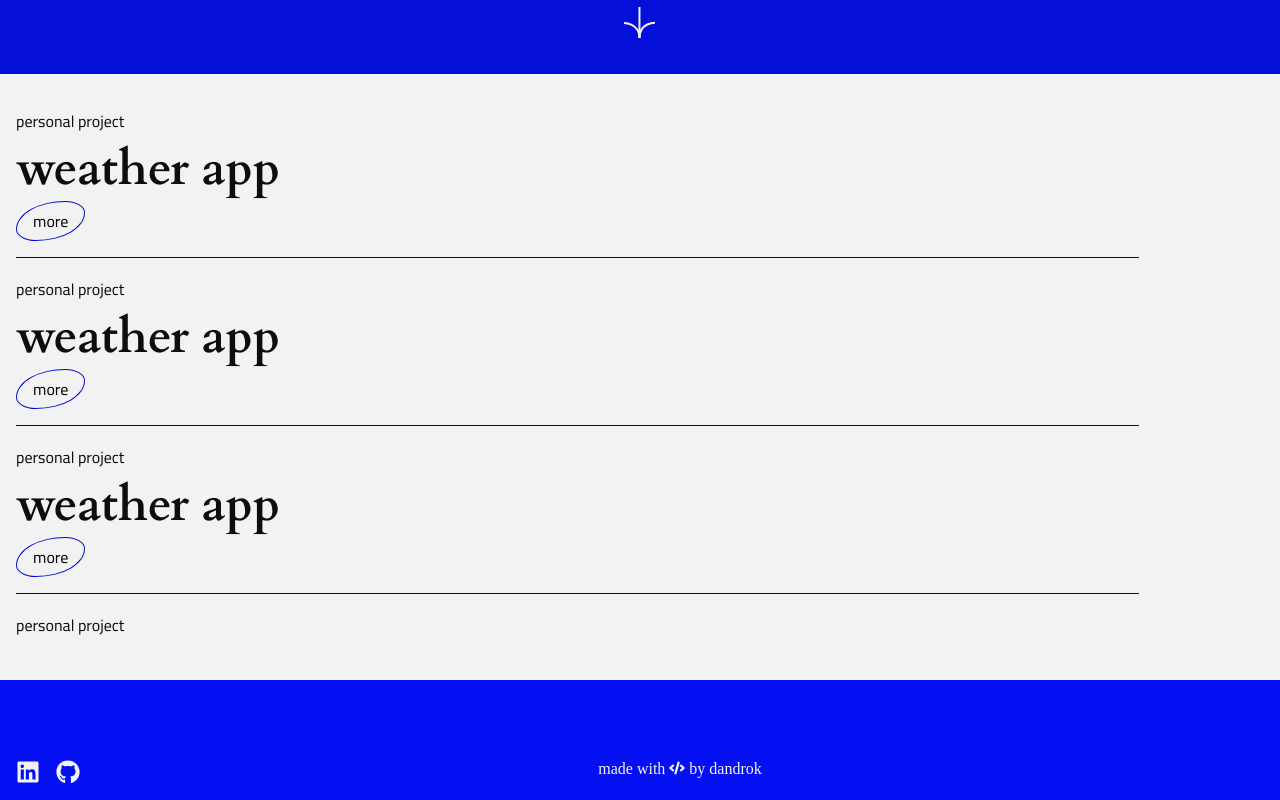
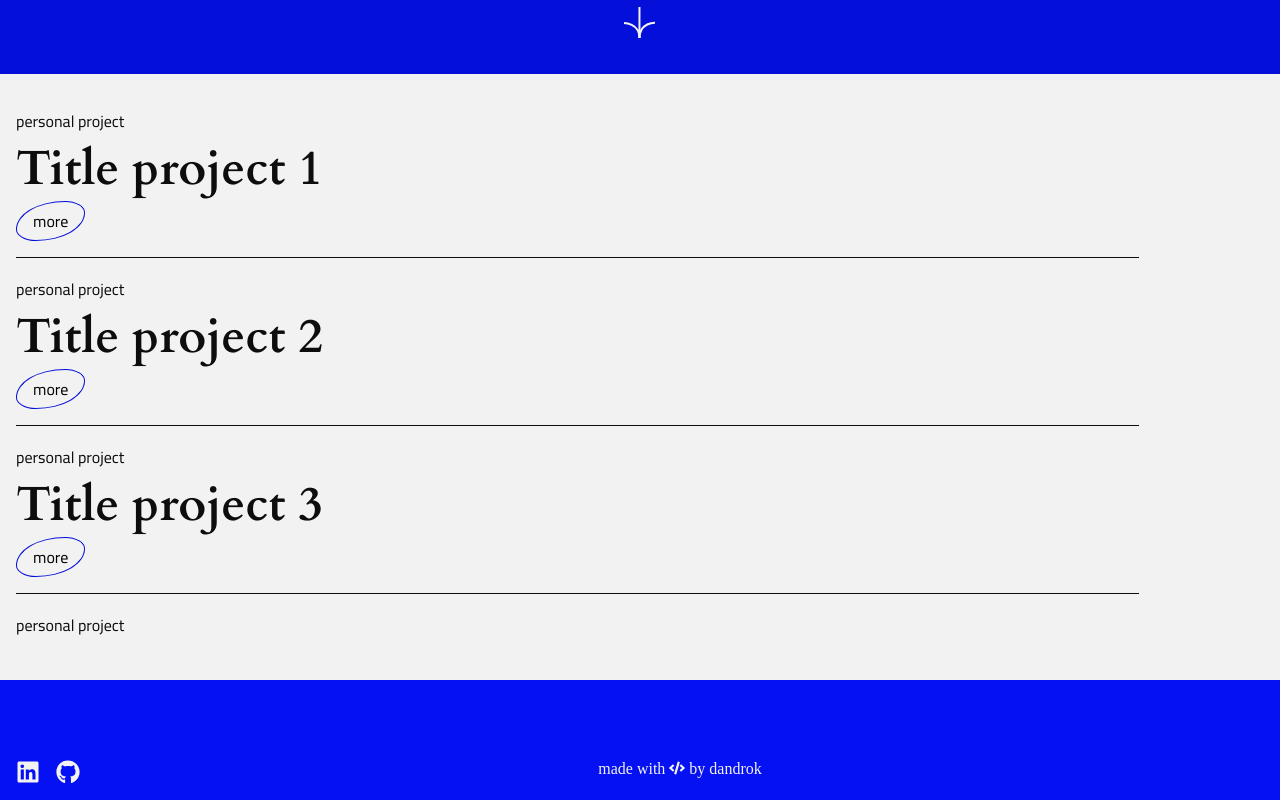
Before and after one commit to dandrok/portfolio-website, a React (Create React App) app: page / in a window 1280 px wide. Shown: the part 740-1540 px from the top of the page. Built offline with nearby package versions, Linux system fonts and the light colour scheme.

Commit message:
fetch data with projects

```diff
--- /dev/null
+++ b/public/data.json
@@ -0,0 +1,30 @@
+[
+  {
+    "id": "1",
+    "type": "personal project",
+    "title": "Title project 1",
+    "description": "here a small description about project with id 1",
+    "img": "https://images.unsplash.com/photo-1516259762381-22954d7d3ad2?ixid=MnwxMjA3fDB8MHxwaG90by1wYWdlfHx8fGVufDB8fHx8&ixlib=rb-1.2.1&auto=format&fit=crop&w=1066&q=80"
+  },
+  {
+    "id": "2",
+    "type": "personal project",
+    "title": "Title project 2",
+    "description": "here a small description about project with id 2",
+    "img": "https://images.unsplash.com/photo-1516259762381-22954d7d3ad2?ixid=MnwxMjA3fDB8MHxwaG90by1wYWdlfHx8fGVufDB8fHx8&ixlib=rb-1.2.1&auto=format&fit=crop&w=1066&q=80"
+  },
+  {
+    "id": "3",
+    "type": "personal project",
+    "title": "Title project 3",
+    "description": "here a small description about project with id 3",
+    "img": "https://images.unsplash.com/photo-1516259762381-22954d7d3ad2?ixid=MnwxMjA3fDB8MHxwaG90by1wYWdlfHx8fGVufDB8fHx8&ixlib=rb-1.2.1&auto=format&fit=crop&w=1066&q=80"
+  },
+  {
+    "id": "3",
+    "type": "personal project",
+    "title": "Title project 3",
+    "description": "here a small description about project with id 3",
+    "img": "https://images.unsplash.com/photo-1516259762381-22954d7d3ad2?ixid=MnwxMjA3fDB8MHxwaG90by1wYWdlfHx8fGVufDB8fHx8&ixlib=rb-1.2.1&auto=format&fit=crop&w=1066&q=80"
+  }
+]
--- a/src/components/Project.js
+++ b/src/components/Project.js
@@ -2,11 +2,11 @@ import styles from './Project.module.css'
 
 import { Link } from 'react-router-dom'
 
-const Project = () => {
+const Project = ({ ...item }) => {
   return (
-    <article className={styles.project}>
-      <p>personal project</p>
-      <h1>weather app</h1>
+    <article key={item.id} className={styles.project}>
+      <p>{item.type}</p>
+      <h1>{item.title}</h1>
       <Link to='project-page'>
         <button>more</button>
       </Link>
--- a/src/components/Projects.js
+++ b/src/components/Projects.js
@@ -1,14 +1,34 @@
 import styles from './Projects.module.css'
 import Project from './Project'
 
+import { useState, useEffect } from 'react'
+
 const Projects = () => {
+  const [data, setData] = useState([])
+
+  const getData = () => {
+    fetch('data.json', {
+      headers: {
+        'Content-Type': 'application/json',
+        Accept: 'application/json',
+      },
+    })
+      .then(function (response) {
+        console.log(response)
+        return response.json()
+      })
+      .then(function (myJson) {
+        console.log(myJson)
+        setData(myJson)
+      })
+  }
+  useEffect(() => {
+    getData()
+  }, [])
+
   return (
     <section className={styles.projects}>
-      <Project />
-      <Project />
-      <Project />
-      <Project />
-      <Project />
+      {data && data.length > 0 && data.map((item) => <Project {...item} />)}
     </section>
   )
 }
--- a/src/components/pages/ProjectPage.js
+++ b/src/components/pages/ProjectPage.js
@@ -1,7 +1,7 @@
 import Header from '../Header'
 import Footer from '../Footer'
 import Layout from '../layout/Layout'
-import ProjectPage__content from '../ProjectPageContent'
+import ProjectPageContent from '../ProjectPageContent'
 
 const ProjectPage = () => {
   return (
@@ -9,7 +9,7 @@ const ProjectPage = () => {
       <Layout>
         <Header />
       </Layout>
-      <ProjectPage__content />
+      <ProjectPageContent />
       <Footer />
     </>
   )
```
